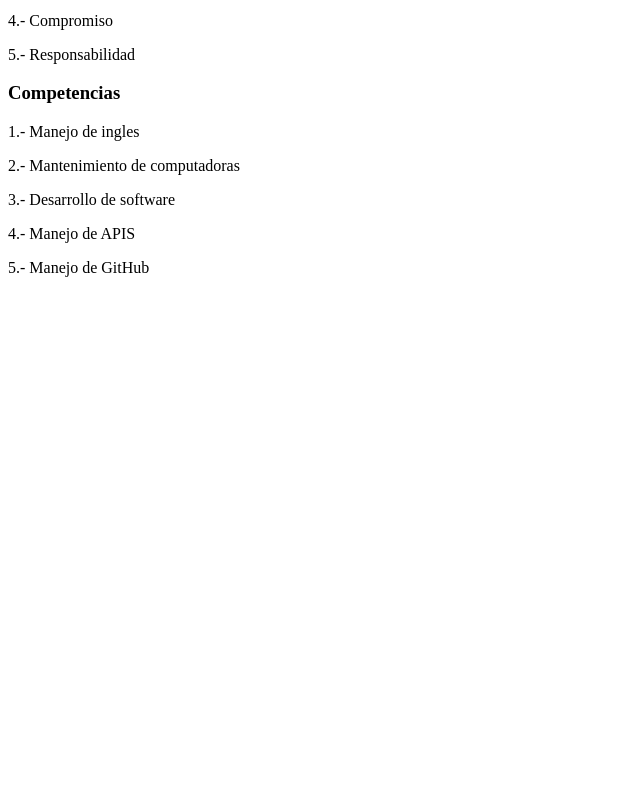
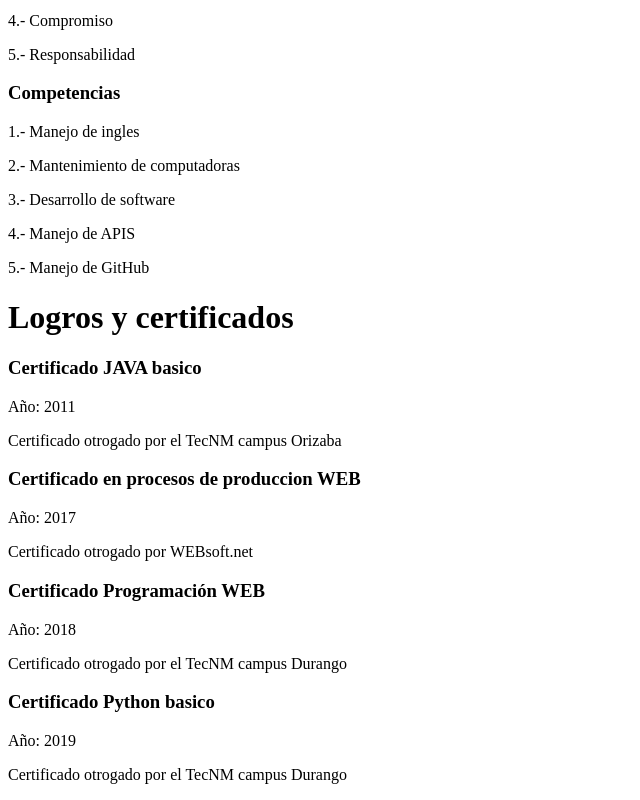
Before and after one commit to ERodrigoGuz/ERodrigoGuz.github.io, a plain HTML site: page index.html in a window 1280 px wide. Shown: the part 1332-2132 px from the top of the page, without its empty margins (0-640 px from the left). Before the commit the page ends 1625 px from the top, so only its background shows below. Drawn offline with Linux system fonts and the light colour scheme.

Commit message:
achiev_cert

```diff
--- a/index.html
+++ b/index.html
@@ -44,5 +44,19 @@
     <div><p>3.- Desarrollo de software</p><div>
     <div><p>4.- Manejo de APIS</p></div>
     <div><p>5.- Manejo de GitHub</p></div>
+
+    <h1>Logros y certificados</h1>
+    <div><h3>Certificado JAVA basico</h3></div>
+    <div><p>Año: 2011</p><div>
+    <div><p>Certificado otrogado por el TecNM campus Orizaba</p></div>
+    <div><h3>Certificado en procesos de produccion WEB</p></div>
+    <div><p>Año: 2017</p></div>
+    <div><p>Certificado otrogado por WEBsoft.net</p></div>
+    <div><h3>Certificado Programación WEB</h3></div>
+    <div><p>Año: 2018</p></div>
+    <div><p>Certificado otrogado por el TecNM campus Durango</p></div>
+    <div><h3>Certificado Python basico</h3></div>
+    <div><p>Año: 2019</p></div>
+    <div><p>Certificado otrogado por el TecNM campus Durango</p></div>
 </body>
 </html>
```
